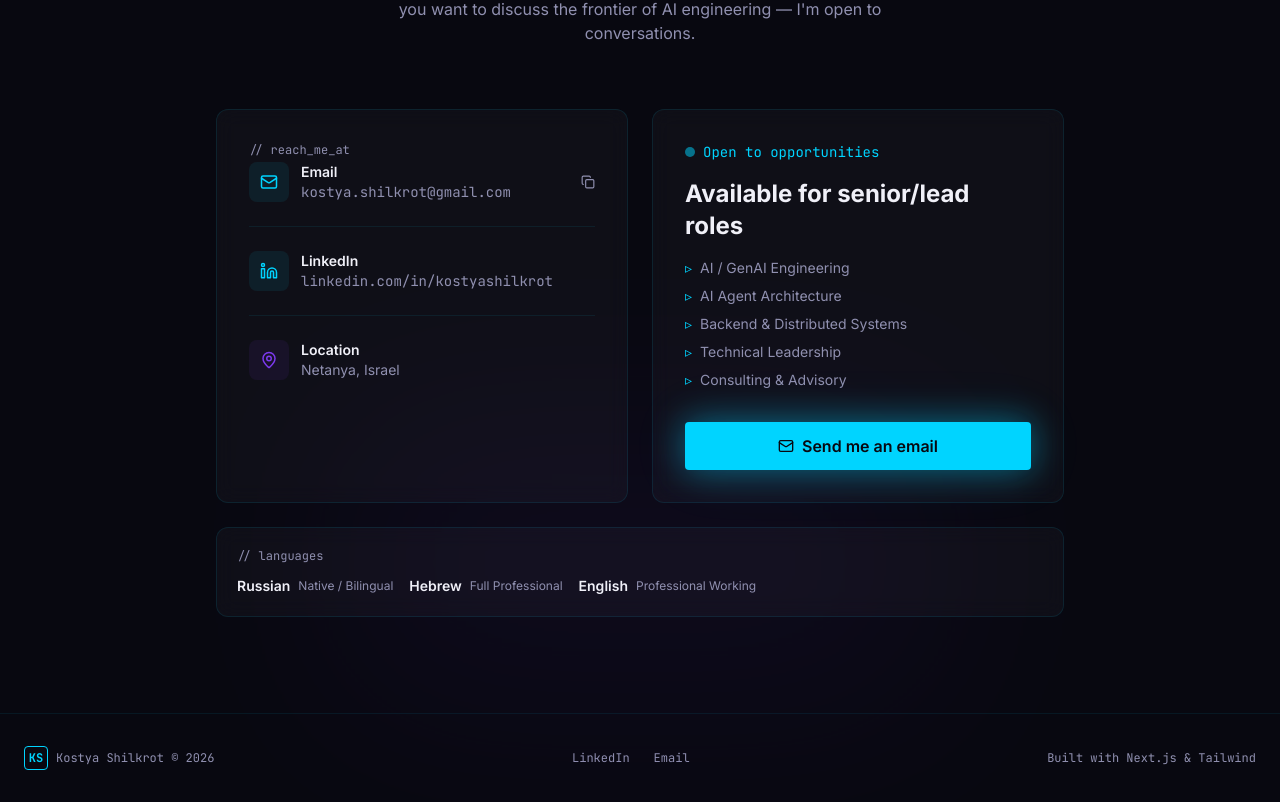
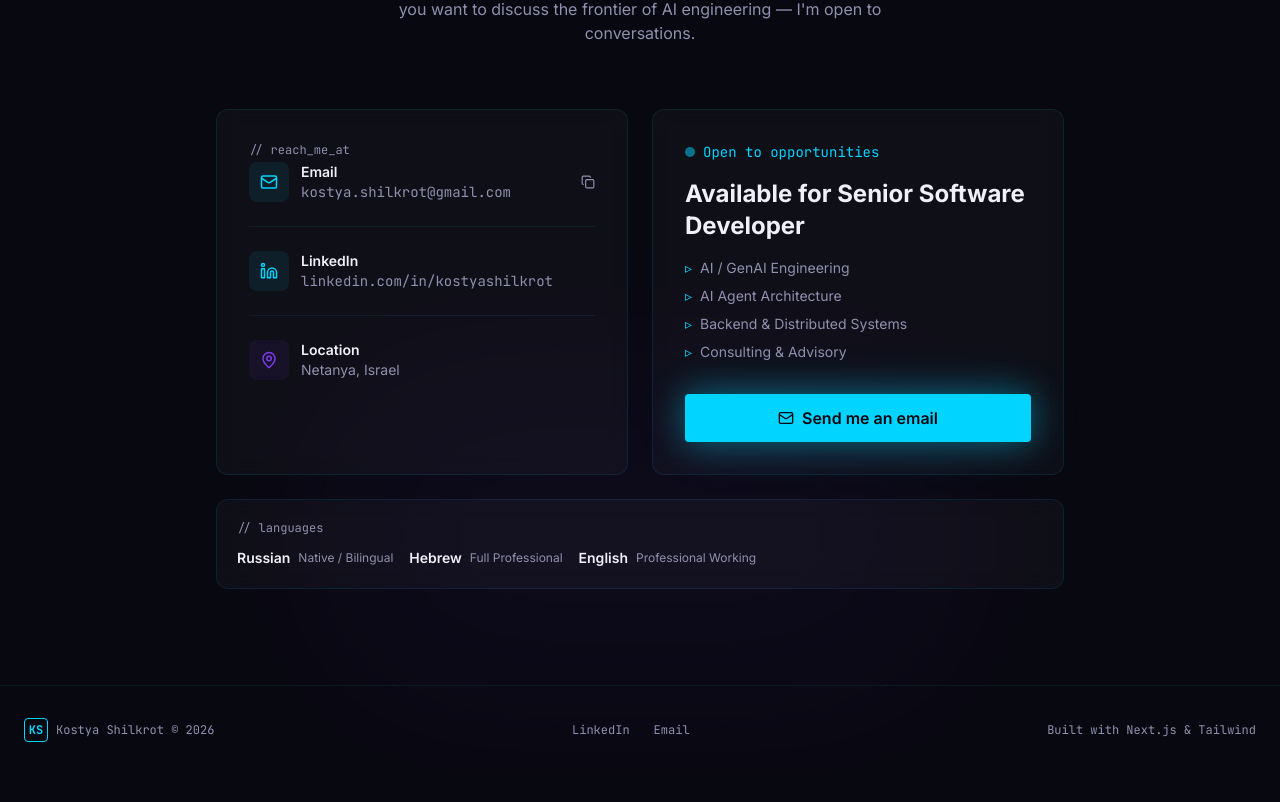
Before and after one commit to gek007/professional-site, a Next.js app: page / in a window 1280 px wide. Shown: the part 6399-7201 px from the top of the page. After the commit the page ends 7173 px from the top, so only its background shows below. Built offline with nearby package versions, Linux system fonts and the light colour scheme.

Commit message:
fix: update contact section - rename availability text, remove Technical Leadership
Made-with: Cursor

```diff
--- a/components/Contact.tsx
+++ b/components/Contact.tsx
@@ -102,14 +102,13 @@ export default function Contact() {
                 </span>
               </div>
               <h3 className="text-[#f0f0f8] font-bold text-2xl mb-4">
-                Available for senior/lead roles
+                Available for Senior Software Developer
               </h3>
               <ul className="space-y-2">
                 {[
                   "AI / GenAI Engineering",
                   "AI Agent Architecture",
                   "Backend & Distributed Systems",
-                  "Technical Leadership",
                   "Consulting & Advisory",
                 ].map((item) => (
                   <li key={item} className="flex items-center gap-2 text-sm">
```
